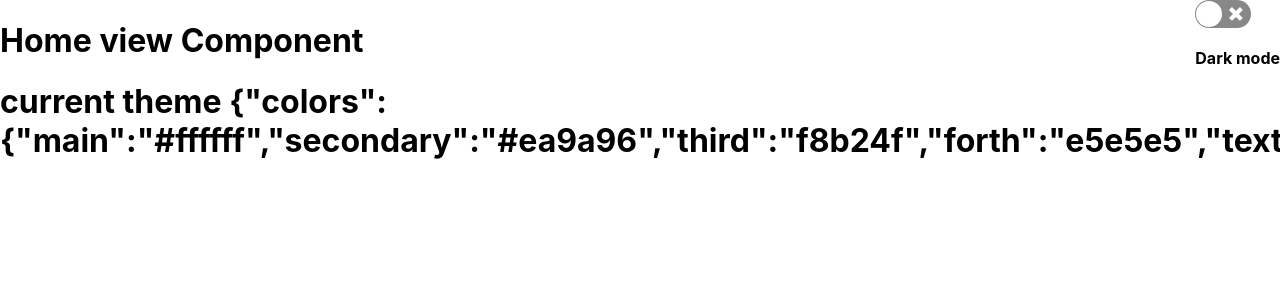
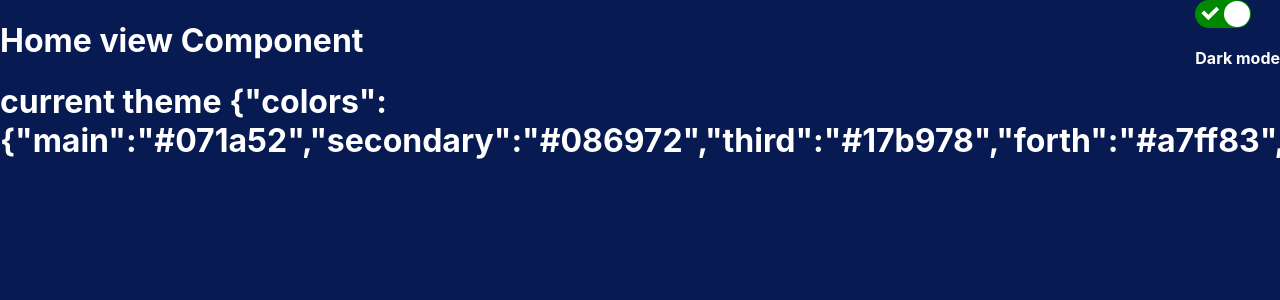
Before and after one commit to kloparn/Portfolio, a React (Create React App) app: page / in a window 1280 px wide. Shown: the top 300 px of the page. Built offline with nearby package versions, Linux system fonts and the light colour scheme.

Commit message:
added local storage to the mode you currently have

```diff
--- a/src/App.tsx
+++ b/src/App.tsx
@@ -6,16 +6,26 @@ import "./App.css";
 import { home } from "./components/home";
 
 function App() {
-  const [lightMode, setMode] = useState(true);
+  const [lightMode, setMode] = useState(
+    localStorage.getItem("lightMode") == null
+      ? false
+      : JSON.parse(localStorage.getItem("lightMode")!)
+  );
+
+  React.useEffect(() => {
+    localStorage.setItem("lightMode", JSON.stringify(lightMode));
+  }, [lightMode]);
+
+  const storeMode = () => {
+    localStorage.setItem("lightMode", JSON.stringify(lightMode));
+    setMode(!lightMode);
+  };
 
   return (
     <ThemeProvider theme={lightMode ? theme : darkTheme}>
       <ScreenView>
         <SwitchContainer>
-          <Switch
-            onChange={() => setMode(!lightMode)}
-            checked={!lightMode}
-          ></Switch>
+          <Switch onChange={storeMode} checked={!lightMode}></Switch>
           <DarkModeParagraph>
             <b>Dark mode</b>
           </DarkModeParagraph>
```
